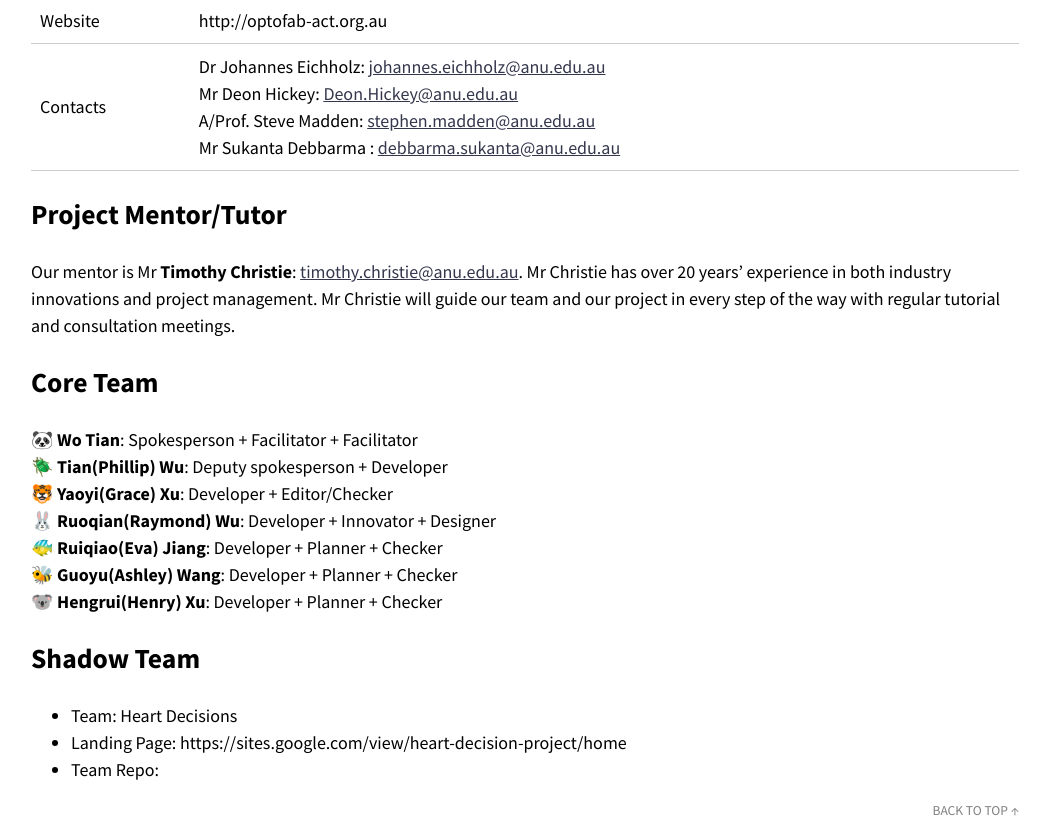
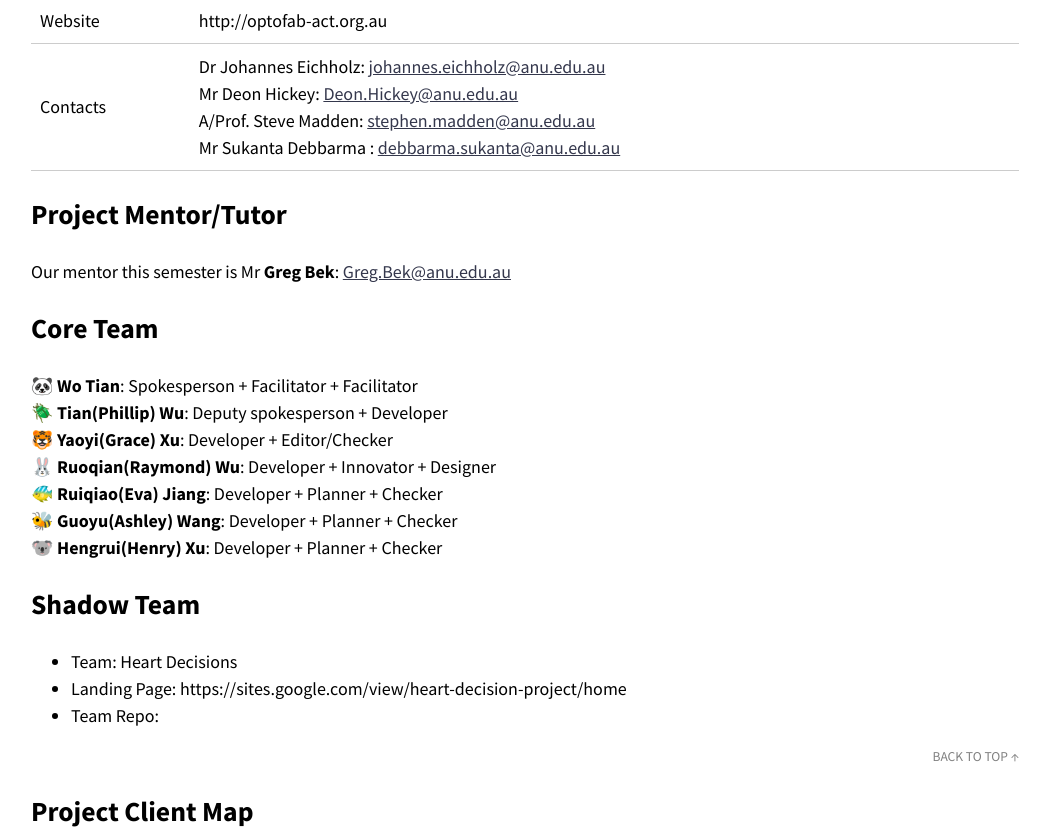
Before and after one commit to optofab/optofab.github.io, a Jekyll site: the page built from index.md, in a window 1280 px wide and 900 px high, scrolled down 1719 px, cut to the strip 0-831 px from the top of the window. Shown: the whole strip, without its empty margins (115-1164 px from the left). Built offline with Jekyll 4.4.1, drawn with Linux system fonts in a browser that asks for light colours; nearby versions of some CDN libraries; emoji names are drawn with the system emoji font.

Commit message:
update mentor info

```diff
--- a/index.md
+++ b/index.md
@@ -41,8 +41,7 @@ layout: landing
 
 ## Project Mentor/Tutor
 
-Our mentor is Mr **Timothy Christie**: <timothy.christie@anu.edu.au>.
-Mr Christie has over 20 years' experience in both industry innovations and project management. Mr Christie will guide our team and our project in every step of the way with regular tutorial and consultation meetings.
+Our mentor this semester is Mr **Greg Bek**: <Greg.Bek@anu.edu.au>
 
 ## Core Team
 
```
